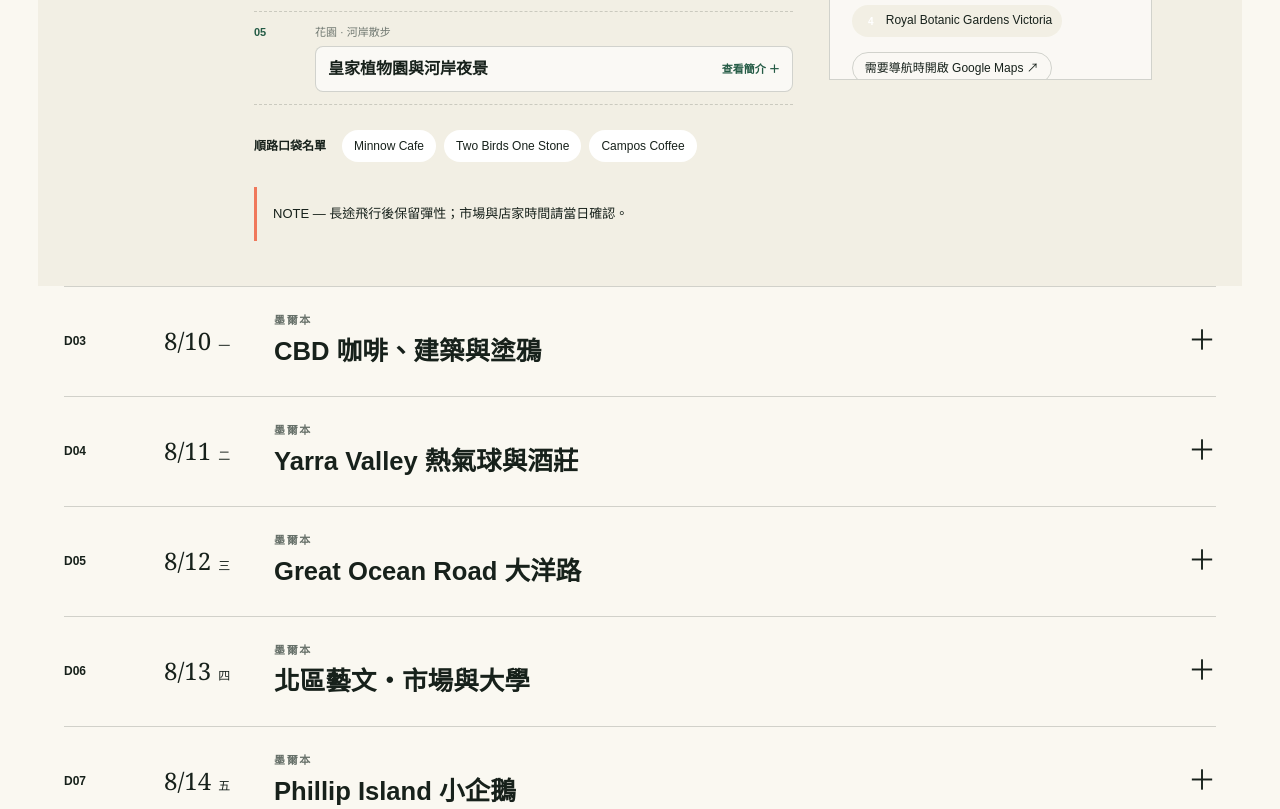
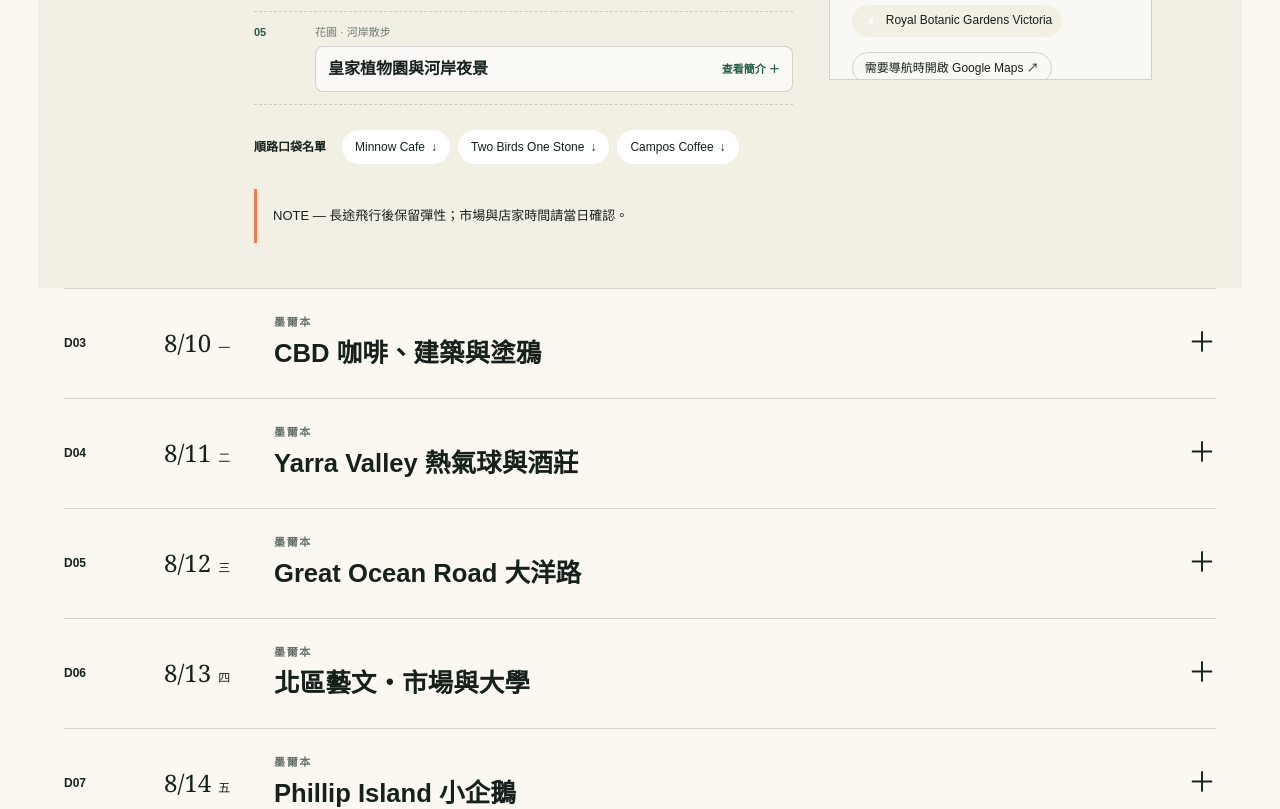
Before and after one commit to hungyic36-web/australia-2026-travel, a Next.js app: page /australia-2026-travel/ in a window 1280 px wide. Shown: the part 2300-3109 px from the top of the page. Built offline with nearby package versions, Linux system fonts and the light colour scheme.

Commit message:
link daily food picks to detailed cards

```diff
--- a/app/globals.css
+++ b/app/globals.css
@@ -56,6 +56,56 @@
   .day-detail li.stop-item{grid-template-columns:30px minmax(0,1fr);gap:9px}
   .stop-intro-toggle{padding:10px;gap:8px}
   .stop-intro-toggle em{font-size:10px}
+}
+
+/* Daily food jumps and expandable food summaries */
+.food-line button{
+  display:inline-flex;
+  align-items:center;
+  gap:6px;
+  border:1px solid transparent;
+  border-radius:999px;
+  padding:7px 12px;
+  background:white;
+  color:var(--ink);
+  font-size:12px;
+  cursor:pointer
+}
+.food-line button:hover,.food-line button:focus-visible{
+  border-color:var(--green);
+  color:var(--green)
+}
+.food-line button span{padding:0;background:none}
+.food-details{margin-top:10px}
+.food-details>button{
+  width:100%;
+  border:1px solid var(--line);
+  border-radius:999px;
+  padding:7px 10px;
+  background:transparent;
+  color:var(--ink);
+  font-size:11px;
+  cursor:pointer
+}
+.food-details>button:hover,.food-details>button:focus-visible{border-color:var(--green)}
+.food-details>p{
+  margin:8px 0 0!important;
+  padding:10px 12px;
+  border-left:2px solid var(--green);
+  background:rgba(255,255,255,.42);
+  color:var(--ink)!important;
+  font-size:12px!important;
+  line-height:1.7!important
+}
+.place-card,.restaurant-list article,.trip-food-grid>article{scroll-margin-top:96px}
+.food-target{
+  outline:3px solid var(--coral);
+  outline-offset:3px
+}
+
+@media(max-width:680px){
+  .food-line button{width:100%;justify-content:space-between}
+  .food-target{outline-width:2px;outline-offset:2px}
 }
 
 /* Compact personal travel handbook */
--- a/app/page.tsx
+++ b/app/page.tsx
@@ -143,6 +143,7 @@ const sydTripFood = [
   ["Penny Whistlers", "Kiama", "海景餐廳"],
   ["The Hill Bar & Kitchen", "Gerringong", "午餐"],
   ["Vic’s Meat Market", "Sydney Fish Market", "牛肉三明治"],
+  ["烤生蠔", "Sydney Fish Market", "市場海鮮小吃"],
   ["Campos Coffee", "Newtown", "咖啡"],
   ["Emperor’s Puffs", "Chinatown", "奶油泡芙"],
   ["Celsius Coffee Co.", "Kirribilli", "海景早餐"],
@@ -179,6 +180,72 @@ function getFoodCategory(name: string, description: string, area = ""): FoodCate
 
 function foodMatches(category: FoodCategory, name: string, description: string, area = "") {
   return category === "全部" || getFoodCategory(name, description, area) === category;
+}
+
+type FoodScope = "mel-coffee" | "mel-trip" | "syd-guide" | "syd-trip";
+
+function foodCardId(scope: FoodScope, name: string) {
+  const slug = name
+    .normalize("NFKD")
+    .replace(/[\u0300-\u036f]/g, "")
+    .toLowerCase()
+    .replace(/[^a-z0-9\u4e00-\u9fff]+/g, "-")
+    .replace(/^-|-$/g, "");
+  return `food-${scope}-${slug}`;
+}
+
+const foodTargets: Record<string, string> = {
+  "Minnow Cafe": foodCardId("mel-trip", "Minnow Cafe"),
+  "Two Birds One Stone": foodCardId("mel-trip", "Two Birds One Stone"),
+  "Campos Coffee|2": foodCardId("mel-trip", "Campos Coffee"),
+  "Lune Croissanterie": foodCardId("mel-trip", "Lune Croissanterie"),
+  "Axil Coffee": foodCardId("mel-coffee", "Axil Coffee Roasters"),
+  "Pho Bo Ga Mekong": foodCardId("mel-trip", "Pho Bo Ga Mekong"),
+  "Hareruya 麻糬冰": foodCardId("mel-trip", "Hareruya"),
+  "La Petite Crêperie": foodCardId("mel-trip", "La Petite Crêperie"),
+  "Overlay Coffee 花生咖啡": foodCardId("mel-trip", "Overlay Coffee"),
+  "Brunetti Classico": foodCardId("mel-trip", "Brunetti Classico"),
+  "DOC Pizza": foodCardId("mel-trip", "DOC Pizza"),
+  "Tiamo": foodCardId("mel-trip", "Tiamo"),
+  "Donnini’s": foodCardId("mel-trip", "Donnini’s"),
+  "ST. ALi／Padre Coffee": foodCardId("mel-trip", "ST. ALi"),
+  "Aptus Seafood": foodCardId("mel-trip", "Aptus Seafood"),
+  "Simply Spanish": foodCardId("mel-trip", "Simply Spanish"),
+  "Agathé Pâtisserie": foodCardId("mel-trip", "Agathé Pâtisserie"),
+  "Mama Tran Dumplings": foodCardId("mel-trip", "Mama Tran Dumplings"),
+  "Ho Jiak Haymarket": foodCardId("syd-trip", "Ho Jiak Haymarket"),
+  "KHAO·SOI": foodCardId("syd-guide", "KHAO·SOI"),
+  "Chat Thai": foodCardId("syd-guide", "Chat Thai"),
+  "Mamak": foodCardId("syd-trip", "Mamak"),
+  "Shortstop Coffee & Donuts": foodCardId("syd-guide", "Shortstop Coffee & Donuts"),
+  "ASLAN Coffee／Mogu Mogu": foodCardId("syd-trip", "ASLAN Coffee"),
+  "Marrickville Pork Roll": foodCardId("syd-guide", "Marrickville Pork Roll"),
+  "Wayzgoose Diner 下午茶": foodCardId("syd-trip", "Wayzgoose Diner"),
+  "Diggies": foodCardId("syd-trip", "Diggies"),
+  "Penny Whistlers": foodCardId("syd-trip", "Penny Whistlers"),
+  "Vic’s Meat Market 牛肉三明治": foodCardId("syd-trip", "Vic’s Meat Market"),
+  "烤生蠔": foodCardId("syd-trip", "烤生蠔"),
+  "Campos Coffee|14": foodCardId("syd-trip", "Campos Coffee"),
+  "Emperor’s Puffs": foodCardId("syd-trip", "Emperor’s Puffs"),
+  "Celsius Coffee Co.": foodCardId("syd-trip", "Celsius Coffee Co."),
+  "The Grounds": foodCardId("syd-trip", "The Grounds of the City"),
+  "Black Star Pastry": foodCardId("syd-trip", "Black Star Pastry"),
+};
+
+function resolveFoodTarget(day: number, label: string) {
+  return foodTargets[`${label}|${day}`] ?? foodTargets[label];
+}
+
+function FoodDetails({ summary }: { summary: string }) {
+  const [expanded, setExpanded] = useState(false);
+  return (
+    <div className="food-details">
+      <button type="button" aria-expanded={expanded} onClick={() => setExpanded(!expanded)}>
+        {expanded ? "收合摘要 −" : "查看摘要 ＋"}
+      </button>
+      {expanded && <p>{summary}</p>}
+    </div>
+  );
 }
 
 function MapLink({ query }: { query: string }) {
@@ -252,10 +319,20 @@ export default function Home() {
   const [city, setCity] = useState("全部");
   const [openDay, setOpenDay] = useState(2);
   const [foodFilter, setFoodFilter] = useState<FoodCategory>("全部");
+  const [focusedFood, setFocusedFood] = useState("");
   const visibleDays = useMemo(() => city === "全部" ? days : days.filter((d) => d.city === city), [city]);
   const visibleSydneyFood = useMemo(() => sydFood.filter(x => foodMatches(foodFilter,x[0],x[2],x[1])),[foodFilter]);
   const visibleMelTripFood = useMemo(() => melTripFood.filter(x => foodMatches(foodFilter,x[0],x[2],x[1])),[foodFilter]);
   const visibleSydTripFood = useMemo(() => sydTripFood.filter(x => foodMatches(foodFilter,x[0],x[2],x[1])),[foodFilter]);
+  const jumpToFood = (day: number, label: string) => {
+    const target = resolveFoodTarget(day, label);
+    if (!target) return;
+    setFoodFilter("全部");
+    setFocusedFood(target);
+    window.setTimeout(() => {
+      document.getElementById(target)?.scrollIntoView({ behavior: "smooth", block: "center" });
+    }, 0);
+  };
   const tripStatus = useMemo(() => {
     const now = new Date();
     const today = new Date(now.getFullYear(), now.getMonth(), now.getDate());
@@ -322,7 +399,7 @@ export default function Home() {
             <button className="day-summary" onClick={()=>setOpenDay(openDay===d.day?0:d.day)} aria-expanded={openDay===d.day}>
               <span className="day-no">D{String(d.day).padStart(2,"0")}</span><span className="day-date">{d.date}<small>{d.weekday}</small></span><span className="day-title"><small>{d.city}</small>{d.title}</span><span className="toggle">{openDay===d.day?"−":"＋"}</span>
             </button>
-            {openDay===d.day && <div className="day-detail"><div className="detail-intro"><p>{d.summary}</p><span>{d.transport}</span></div><div className="day-detail-grid"><div className="day-plan"><ol>{d.stops.map((s,i)=><StopItem key={`${d.day}-${i}-${s}`} stop={s} index={i}/>)}</ol>{d.food&&<div className="food-line"><b>順路口袋名單</b>{d.food.map(f=><span key={f}>{f}</span>)}</div>}{d.note&&<p className="note">NOTE — {d.note}</p>}</div><DayMap route={dayRoutes[d.day]} day={d.day}/></div></div>}
+            {openDay===d.day && <div className="day-detail"><div className="detail-intro"><p>{d.summary}</p><span>{d.transport}</span></div><div className="day-detail-grid"><div className="day-plan"><ol>{d.stops.map((s,i)=><StopItem key={`${d.day}-${i}-${s}`} stop={s} index={i}/>)}</ol>{d.food&&<div className="food-line"><b>順路口袋名單</b>{d.food.map(f=>resolveFoodTarget(d.day,f)?<button type="button" key={f} onClick={()=>jumpToFood(d.day,f)}>{f}<span aria-hidden="true">↓</span></button>:<span key={f}>{f}</span>)}</div>}{d.note&&<p className="note">NOTE — {d.note}</p>}</div><DayMap route={dayRoutes[d.day]} day={d.day}/></div></div>}
           </article>)}
         </div>
       </section>
@@ -343,9 +420,9 @@ export default function Home() {
       <section className="section food" id="food">
         <div className="section-head"><div><p className="eyebrow">COFFEE & TABLE</p><h2>雙城口袋名單</h2></div><p>用子分類快速查看咖啡、正餐、甜點、市場小吃或酒莊品飲。</p></div>
         <div className="food-filters" role="group" aria-label="篩選美食分類">{foodCategories.map(category=><button key={category} className={foodFilter===category?"active":""} onClick={()=>setFoodFilter(category)} aria-pressed={foodFilter===category}>{category}</button>)}</div>
-        {(foodFilter==="全部"||foodFilter==="咖啡／早午餐")&&<div className="food-block"><div className="food-title"><span>MEL</span><div><h3>Melbourne Coffee Trail</h3><p>CBD 10 間特色咖啡店</p></div></div><div className="card-grid">{melCoffee.map((x,i)=><article className="place-card" key={x[0]}><small>{String(i+1).padStart(2,"0")} · COFFEE</small><h4>{x[0]}</h4><b>{x[1]}</b><p>{x[2]}</p><MapLink query={`${x[0]} Melbourne`}/></article>)}</div></div>}
-        {visibleSydneyFood.length>0&&<div className="food-block"><div className="food-title coral"><span>SYD</span><div><h3>Sydney Food Guide</h3><p>{foodFilter==="全部"?"精選 21 間咖啡、早午餐、正餐與甜點":`${foodFilter} · ${visibleSydneyFood.length} 間`}</p></div></div><div className="restaurant-list">{visibleSydneyFood.map((x,i)=><article key={x[0]}><span>{String(i+1).padStart(2,"0")}</span><div><small>{x[1]}</small><h4>{x[0]}</h4><p>{x[2]}</p></div><b>{x[3]}</b><MapLink query={`${x[0]} Sydney`}/></article>)}</div><p className="data-note">價格為預估範圍；營業時間與菜單請在前往前確認。</p></div>}
-        {(visibleMelTripFood.length>0||visibleSydTripFood.length>0)&&<div className="food-block trip-food-block"><div className="section-head compact"><div><p className="eyebrow">FROM THE MAIN ITINERARY</p><h3>行程順路美食</h3></div><p>以下餐飲與品飲地點來自主行程 PDF，與上方兩份專門指南分開整理。</p></div><div className={`trip-food-columns ${(!visibleMelTripFood.length||!visibleSydTripFood.length)?"single":""}`}>{visibleMelTripFood.length>0&&<div><h4>Melbourne · {visibleMelTripFood.length} 間</h4><div className="trip-food-grid">{visibleMelTripFood.map((x,i)=><article key={x[0]}><span>{String(i+1).padStart(2,"0")}</span><div><small>{x[1]}</small><strong>{x[0]}</strong><p>{x[2]}</p></div><MapLink query={`${x[0]} Melbourne`}/></article>)}</div></div>}{visibleSydTripFood.length>0&&<div><h4>Sydney & NSW · {visibleSydTripFood.length} 間</h4><div className="trip-food-grid">{visibleSydTripFood.map((x,i)=><article key={x[0]}><span>{String(i+1).padStart(2,"0")}</span><div><small>{x[1]}</small><strong>{x[0]}</strong><p>{x[2]}</p></div><MapLink query={`${x[0]} Sydney`}/></article>)}</div></div>}</div><p className="data-note">目前顯示「{foodFilter}」分類；名稱與分區依 PDF 整理，營業資訊請出發前再次確認。</p></div>}
+        {(foodFilter==="全部"||foodFilter==="咖啡／早午餐")&&<div className="food-block"><div className="food-title"><span>MEL</span><div><h3>Melbourne Coffee Trail</h3><p>CBD 10 間特色咖啡店</p></div></div><div className="card-grid">{melCoffee.map((x,i)=>{const id=foodCardId("mel-coffee",x[0]);return <article id={id} className={`place-card ${focusedFood===id?"food-target":""}`} key={x[0]}><small>{String(i+1).padStart(2,"0")} · COFFEE</small><h4>{x[0]}</h4><b>{x[1]}</b><p>{x[2]}</p><FoodDetails summary={`推薦品項：${x[1]}。特色：${x[2]}。`}/><MapLink query={`${x[0]} Melbourne`}/></article>})}</div></div>}
+        {visibleSydneyFood.length>0&&<div className="food-block"><div className="food-title coral"><span>SYD</span><div><h3>Sydney Food Guide</h3><p>{foodFilter==="全部"?"精選 21 間咖啡、早午餐、正餐與甜點":`${foodFilter} · ${visibleSydneyFood.length} 間`}</p></div></div><div className="restaurant-list">{visibleSydneyFood.map((x,i)=>{const id=foodCardId("syd-guide",x[0]);return <article id={id} className={focusedFood===id?"food-target":""} key={x[0]}><span>{String(i+1).padStart(2,"0")}</span><div><small>{x[1]}</small><h4>{x[0]}</h4><p>{x[2]}</p><FoodDetails summary={`位於 ${x[1]}，推薦留意 ${x[2]}；原始資料所列價格帶為 ${x[3]}。`}/></div><b>{x[3]}</b><MapLink query={`${x[0]} Sydney`}/></article>})}</div><p className="data-note">價格為預估範圍；營業時間與菜單請在前往前確認。</p></div>}
+        {(visibleMelTripFood.length>0||visibleSydTripFood.length>0)&&<div className="food-block trip-food-block"><div className="section-head compact"><div><p className="eyebrow">FROM THE MAIN ITINERARY</p><h3>行程順路美食</h3></div><p>以下餐飲與品飲地點來自主行程 PDF，與上方兩份專門指南分開整理。</p></div><div className={`trip-food-columns ${(!visibleMelTripFood.length||!visibleSydTripFood.length)?"single":""}`}>{visibleMelTripFood.length>0&&<div><h4>Melbourne · {visibleMelTripFood.length} 間</h4><div className="trip-food-grid">{visibleMelTripFood.map((x,i)=>{const id=foodCardId("mel-trip",x[0]);return <article id={id} className={focusedFood===id?"food-target":""} key={x[0]}><span>{String(i+1).padStart(2,"0")}</span><div><small>{x[1]}</small><strong>{x[0]}</strong><p>{x[2]}</p><FoodDetails summary={`位於 ${x[1]}，可依當日動線彈性安排；推薦品項或類型：${x[2]}。`}/></div><MapLink query={`${x[0]} Melbourne`}/></article>})}</div></div>}{visibleSydTripFood.length>0&&<div><h4>Sydney & NSW · {visibleSydTripFood.length} 間</h4><div className="trip-food-grid">{visibleSydTripFood.map((x,i)=>{const id=foodCardId("syd-trip",x[0]);return <article id={id} className={focusedFood===id?"food-target":""} key={x[0]}><span>{String(i+1).padStart(2,"0")}</span><div><small>{x[1]}</small><strong>{x[0]}</strong><p>{x[2]}</p><FoodDetails summary={`位於 ${x[1]}，可依當日動線彈性安排；推薦品項或類型：${x[2]}。`}/></div><MapLink query={`${x[0]} Sydney`}/></article>})}</div></div>}</div><p className="data-note">目前顯示「{foodFilter}」分類；名稱與分區依 PDF 整理，營業資訊請出發前再次確認。</p></div>}
       </section>
 
       <section className="section checklist" id="checklist">
```
